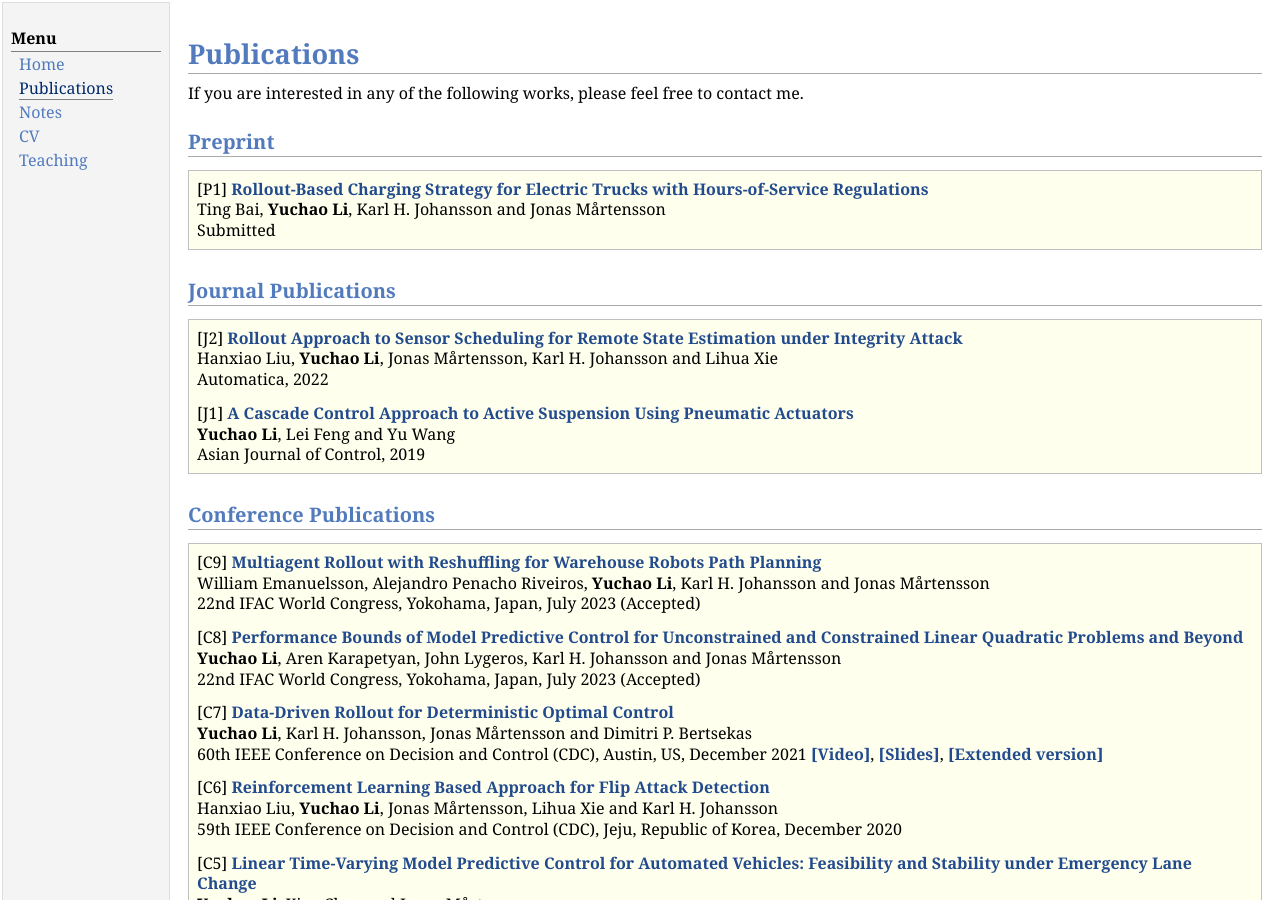
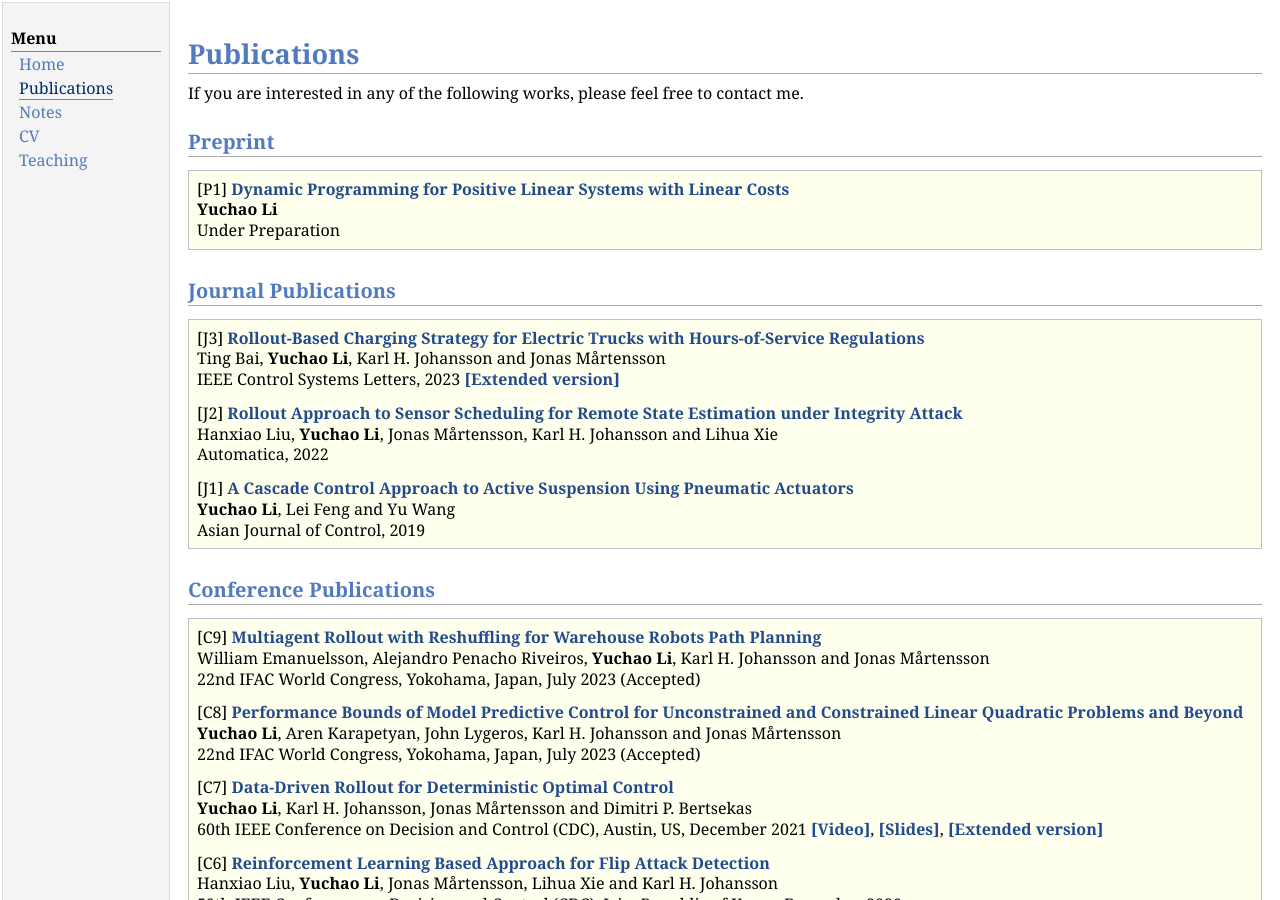
Before and after one commit to yuchaotaigu/yuchaotaigu.github.io, a Jekyll site: the page research.html, which Jekyll copies as it is, in a window 1280 px wide and 900 px high. Built offline with Jekyll 4.4.1, drawn with Linux system fonts in a browser that asks for light colours; comment, search, counter and statistics services are not loaded.

Commit message:
Update research.html
Update publications

```diff
--- a/research.html
+++ b/research.html
@@ -33,14 +33,17 @@ If you are interested in any of the following works, please feel free to contact
 <h2>Preprint</h2>
 <div class="infoblock">
 <div class="blockcontent">
-<p>[P1] <a href="https://arxiv.org/abs/2303.08895"><b>Rollout-Based Charging Strategy for Electric Trucks with Hours-of-Service Regulations</b></a> <br />
-Ting Bai, <b>Yuchao Li</b>, Karl H. Johansson and Jonas Mårtensson <br />
- Submitted</p>
+<p>[P1] <a href="https://arxiv.org/abs/2306.02072"><b>Dynamic Programming for Positive Linear Systems with Linear Costs</b></a> <br />
+<b>Yuchao Li</b><br />
+ Under Preparation</p>
   </div></div>
 
 <h2>Journal Publications</h2>
 <div class="infoblock">
 <div class="blockcontent">
+<p>[J3] <a href="https://ieeexplore.ieee.org/document/10147895"><b>Rollout-Based Charging Strategy for Electric Trucks with Hours-of-Service Regulations</b></a> <br />
+Ting Bai, <b>Yuchao Li</b>, Karl H. Johansson and Jonas Mårtensson <br />
+ IEEE Control Systems Letters, 2023 <a href="https://arxiv.org/abs/2303.08895"><b>[Extended version]</b></a></p>
 <p>[J2] <a href="https://www.sciencedirect.com/science/article/abs/pii/S0005109822003314"><b>Rollout Approach to Sensor Scheduling for Remote State Estimation under Integrity Attack</b></a> <br />
 Hanxiao Liu, <b>Yuchao Li</b>, Jonas Mårtensson, Karl H. Johansson and Lihua Xie <br />
  Automatica, 2022</p>
```
